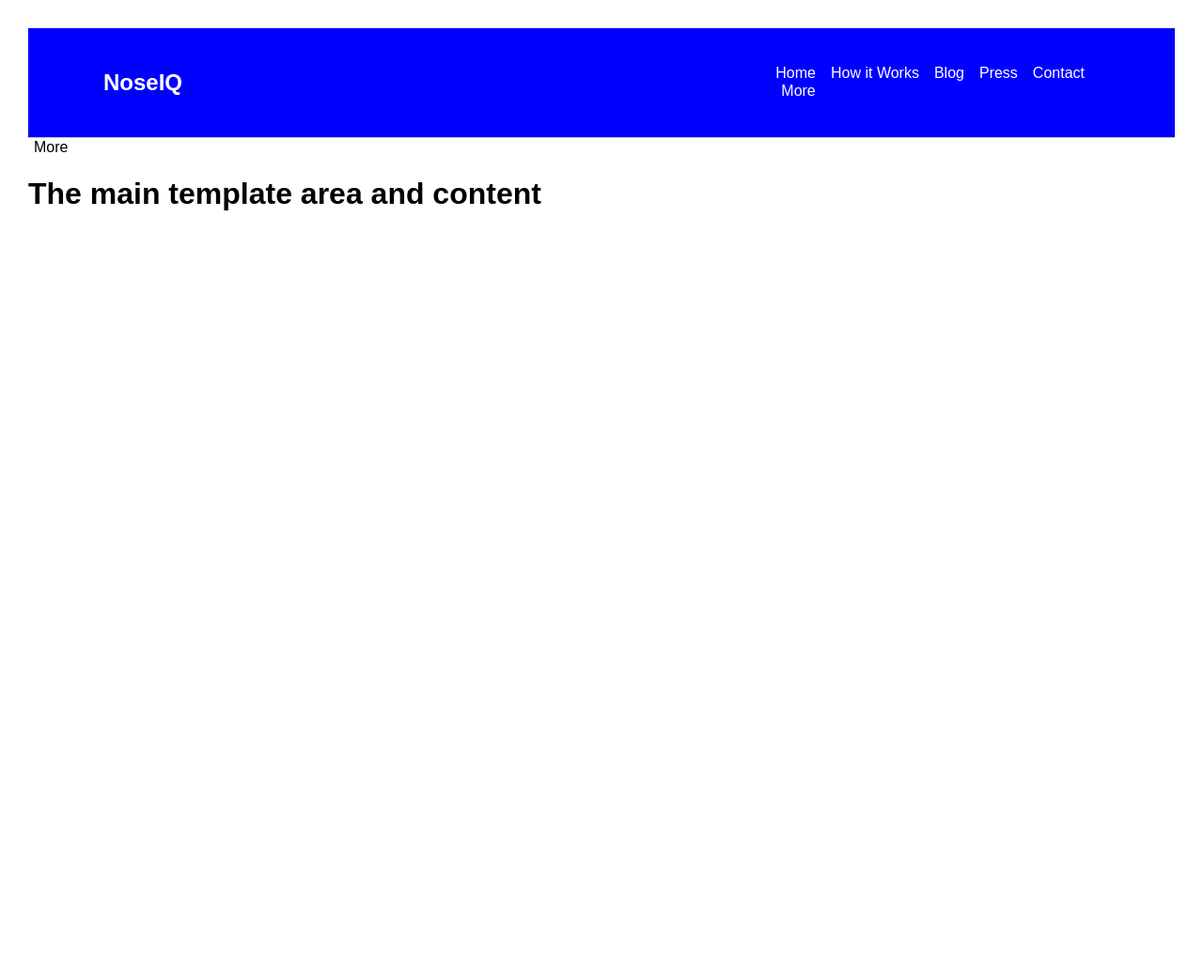
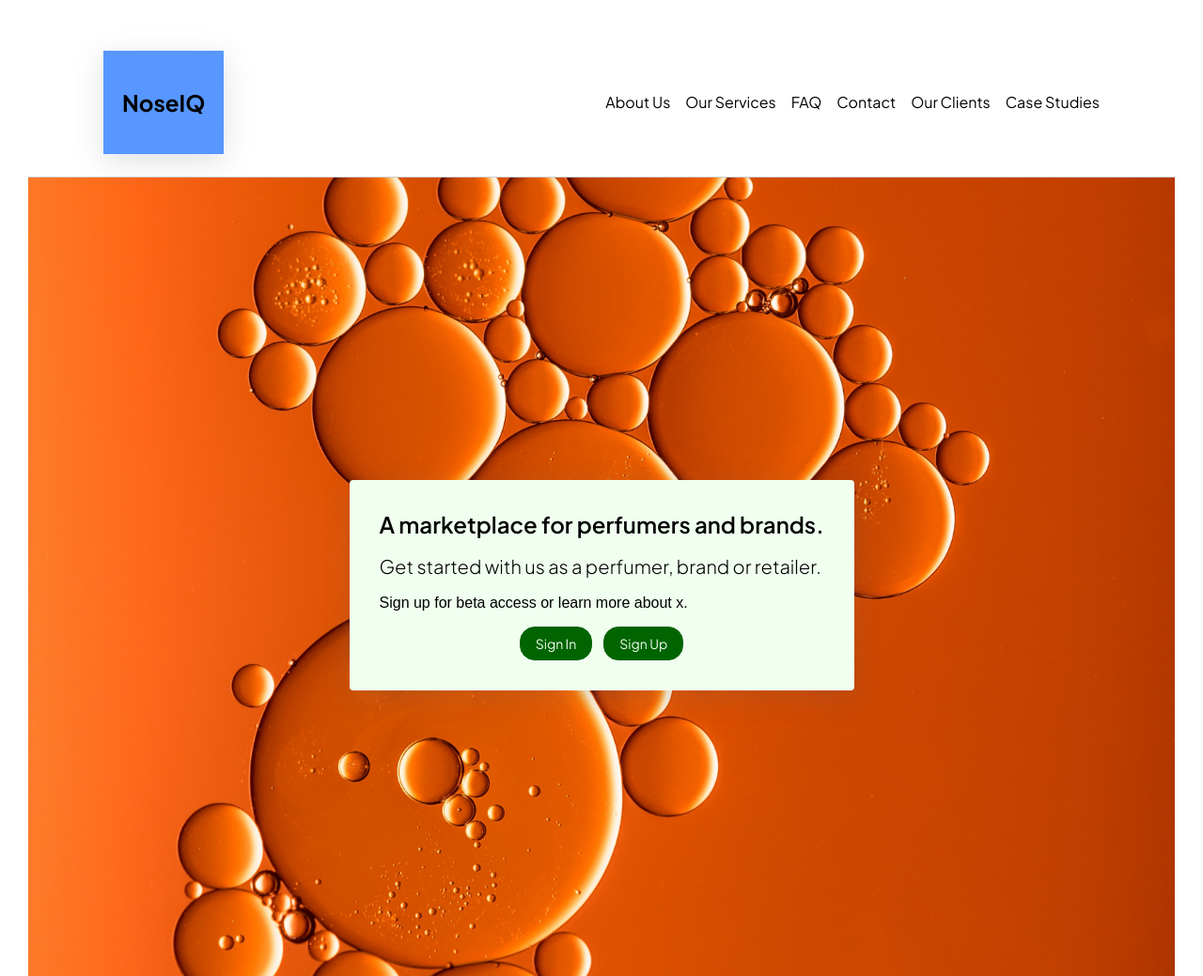
Before and after one commit to JoshuaWoodsdev/noseiqfrontend, a Gatsby site: page / in a window 1280 px wide. Shown: the whole page at 94% size. Before the commit the page ends 800 px from the top, so only its background shows below. Built offline with nearby package versions, Linux system fonts and the light colour scheme; Gatsby itself is replaced by a stand-in of ours.

Commit message:
setup of index page

```diff
--- a/package.json
+++ b/package.json
@@ -16,6 +16,8 @@
   },
   "dependencies": {
     "@clerk/themes": "^1.7.9",
+    "@fontsource/open-sauce-sans": "^5.0.7",
+    "@fontsource/plus-jakarta-sans": "^5.0.18",
     "gatsby": "^5.12.12",
     "gatsby-plugin-clerk": "^4.4.31",
     "gatsby-plugin-image": "^3.13.0",
--- a/src/components/Layout.js
+++ b/src/components/Layout.js
@@ -3,64 +3,25 @@ import React from "react";
 import NavBar from "./nav";
 import { Link } from "gatsby";
 import styled from 'styled-components';
-import StyledArticle from "./navComponents/navCard";
+import '@fontsource/plus-jakarta-sans/200.css';
+import '@fontsource/plus-jakarta-sans/300.css';
+import '@fontsource/plus-jakarta-sans/400.css';
+import '@fontsource/plus-jakarta-sans/500.css';
+import '@fontsource/plus-jakarta-sans/600.css';
+import '@fontsource/plus-jakarta-sans/700.css';
+import '@fontsource/plus-jakarta-sans/800.css';
+import '@fontsource/open-sauce-sans/400.css';
+import '@fontsource/open-sauce-sans/500.css';
+import '@fontsource/open-sauce-sans/600.css';
+import '@fontsource/open-sauce-sans/700.css';
+import '@fontsource/open-sauce-sans/800.css';
+import '@fontsource/open-sauce-sans/900.css';
 
-const DropdownButton = styled.button`
-  position: relative;
-  background: none;
-  border: none;
-  cursor: pointer;
-  color: black;
-  font-size: 0.9rem;
-  margin-right: 1rem;
-
-  @media (min-width: 60em) {
-    font-size: 1rem;
-  }
-`;
-
-const DropdownMenu = styled.div`
-  top: 100%;
-  left: 0;
-  width: auto;
-  display: ${(props) => (props.isOpen ? "flex" : "none")};
-  flex-direction: column;
-  background-color: black;
-  border: 1px solid #fff;
-  z-index: 1;
-`;
-
-const DropdownItem = styled(Link)`
-  text-decoration: none;
-  color: #fff;
-  padding: 0.5rem;
-
-  &:hover {
-    background-color: #444;
-  }
-`;
 
 const Layout = ({ children }) => {
-  const [isDropdownOpen, setDropdownOpen] = React.useState(false);
-
-  const handleDropdownToggle = () => {
-    setDropdownOpen(!isDropdownOpen);
-  };
-
   return (
     <div>
       <NavBar />
-      <div>
-        <DropdownButton onClick={handleDropdownToggle}>
-          More
-          <DropdownMenu isOpen={isDropdownOpen}>
-            <DropdownItem to="/press">
-              <StyledArticle />
-            </DropdownItem>
-            <DropdownItem to="/contact">Contact</DropdownItem>
-          </DropdownMenu>
-        </DropdownButton>
-      </div>
       <main>{children}</main>
     </div>
   );
--- a/src/components/nav.js
+++ b/src/components/nav.js
@@ -12,7 +12,6 @@ const StyledNavBar = styled.nav`
   padding: 1.5rem 2.5rem;
   box-sizing: border-box;
   border-bottom: 1px solid #ccc;
-  background-color: blue;
   height: fit-content;
 
   @media (min-width: 60em) {
@@ -26,18 +25,14 @@ const LogoContainer = styled.a`
   text-decoration: none;
   color: #fff; /* Set text color to white */
   font-weight: bold; /* Optional: Set font weight to bold */
-
-  img {
-    width: 2rem;
-    height: 2rem;
-    border-radius: 50%;
-    margin-right: 1rem;
-  }
+  background-color: #5797FF;
+  padding: 20px;
+  box-shadow: rgba(100, 100, 111, 0.2) 0px 7px 29px 0px;
 `;
 
 const NavLink = styled(Link)`
   text-decoration: none;
-  color: #fff; /* Set text color to white */
+  color: black;
   font-size: 0.9rem;
   margin-right: 1rem;
 
@@ -47,43 +42,6 @@ const NavLink = styled(Link)`
 
   @media (min-width: 60em) {
     font-size: 1rem;
-  }
-`;
-
-const DropdownButton = styled.button`
-  position: relative; /* Make the button container for absolute positioning */
-  background: none;
-  border: none;
-  cursor: pointer;
-  color: #fff; /* Set text color to white */
-  font-size: 0.9rem;
-  margin-right: 1rem;
-
-  @media (min-width: 60em) {
-    font-size: 1rem;
-  }
-`;
-
-const DropdownMenu = styled.div`
-  /* Remove position: absolute; */
-  top: 100%; /* Position below the button */
-  left: 0;
-  width: auto; /* Set the width to auto or 100% as needed */
-  display: ${(props) => (props.isOpen ? "flex" : "none")};
-  flex-direction: column;
-  background-color: black;
-  border: 1px solid #fff;
-  z-index: 1; /* Ensure the dropdown appears above other elements */
-`;
-
-
-
-const DropdownItem = styled(Link)`
-  text-decoration: none;
-  color: #fff; /* Set text color to white */
-  padding: 0.5rem;
-  &:hover {
-    background-color: #444; /* Optional: Change the background color on hover */
   }
 `;
 
@@ -97,26 +55,16 @@ const NavBar = () => {
   return (
     <StyledNavBar>
       <LogoContainer href="#" title="Home">
-        <h2>NoseIQ</h2>
+        <NavLink to="/" title="Home"><h2>NoseIQ</h2></NavLink>
       </LogoContainer>
       <div>
-        <NavLink to="/" title="Home">Home</NavLink>
-        <NavLink to="/how-it-works" title="How it Works">How it Works</NavLink>
-        <NavLink to="/blog" title="Blog">Blog</NavLink>
-        <NavLink to="/press" title="Press">Press</NavLink>
+
+        <NavLink to="/how-it-works" title="How it Works">About Us</NavLink>
+        <NavLink to="/blog" title="Blog">Our Services</NavLink>
+        <NavLink to="/press" title="Press">FAQ</NavLink>
         <NavLink to="/contact" title="Contact">Contact</NavLink>
-        <div>
-        <DropdownButton onClick={handleDropdownToggle}>
-          More
-          <DropdownMenu isOpen={isDropdownOpen}>
-            <DropdownItem to="/press"><StyledArticle />
-            </DropdownItem>
-
-            <DropdownItem to="/contact">Contact
-            </DropdownItem>
-          </DropdownMenu>
-        </DropdownButton>
-        </div>
+        <NavLink to="/contact" title="Contact">Our Clients</NavLink>
+        <NavLink to="/contact" title="Contact">Case Studies</NavLink>
       </div>
     </StyledNavBar>
   );
--- /dev/null
+++ b/src/components/navComponents/choiceCard.js
@@ -0,0 +1,76 @@
+import React from "react"
+import styled from 'styled-components';
+
+const ArticleContainer = styled.article`
+  max-width: 30rem;
+  margin: 0 auto;
+  padding: 2rem;
+  background-color: #f0fff0; /* Washed green background */
+  border-radius: 0.25rem;
+  color: black;
+  margin-bottom: 2rem;
+  box-shadow: rgba(100, 100, 111, 0.2) 0px 7px 29px 0px;
+`;
+
+const Title = styled.h1`
+  font-weight: 600;
+  font-size: 1.5rem;
+  margin-top: 0;
+  margin-bottom: 1rem;
+`;
+
+const Subtitle = styled.h2`
+  font-weight: 300;
+  font-size: 1.25rem;
+  margin-top: 0;
+  margin-bottom: 1rem;
+  line-height: 1.4;
+`;
+
+const Description = styled.p`
+  font-weight: 100;
+  font-size: 1rem;
+  margin-top: 0;
+  margin-bottom: 1rem;
+`;
+
+const ButtonGroup = styled.div`
+  display: flex;
+  justify-content: center;
+  align-items: center;
+`;
+
+const Button = styled.a`
+  font-size: 0.875rem;
+  border-radius: 1rem;
+  background-color: #006400; /* Dark green background */
+  color: #f0fff0; /* Washed green text */
+  text-decoration: none;
+  border: 1px solid #006400; /* Dark green border */
+  padding: 0.5rem 1rem;
+  margin-right: 0.75rem;
+
+  &:last-child {
+    margin-right: 0;
+  }
+
+  &:hover {
+    background-color: #008000; /* Lighter green on hover */
+  }
+`;
+
+
+const ChoiceComponent =() =>{
+return(
+<ArticleContainer>
+    <Title>A marketplace for perfumers and brands. </Title>
+    <Subtitle>Get started with us as a perfumer, brand or retailer.</Subtitle>
+    <Description>Sign up for beta access or learn more about x.</Description>
+    <ButtonGroup>
+        <Button href="#">Sign In</Button>
+        <Button href="#">Sign Up</Button>
+    </ButtonGroup>
+</ArticleContainer>
+)};
+
+export default ChoiceComponent;
--- a/src/components/navComponents/navCard.js
+++ /dev/null
@@ -1,76 +0,0 @@
-import React, { useState, useEffect } from "react";
-import styled from 'styled-components';
-
-const ArticleContainer = styled.article`
-  width: 20rem;
-  margin: 0 auto;
-  background-color: #fff;
-  border-radius: 0.25rem;
-  padding: 1.5rem;
-  border: 1px solid #ccc;
-`;
-
-const Image = styled.img`
-  border-radius: 50%;
-  height: 3rem;
-  width: 3rem;
-  display: inline-block;
-`;
-
-const Title = styled.h1`
-  font-size: 1rem;
-  margin-top: 0.5rem;
-`;
-
-const HorizontalRule = styled.hr`
-  width: 2rem;
-  border: 1px solid #ccc;
-  margin: 1rem auto;
-`;
-
-const Paragraph = styled.p`
-  line-height: 1.5;
-  text-align: center;
-  font-size: 0.875rem;
-  color: #333;
-`;
-
-const StyledArticle = ({ data }) => {
-  const [articleData, setArticleData] = useState(data);
-
-  useEffect(() => {
-    // Simulate data fetching
-    const fetchData = async () => {
-      try {
-        // Simulating a fetch request delay
-        await new Promise(resolve => setTimeout(resolve, 1000));
-
-        // Replace this with your actual data fetching logic
-        const newData = {
-          image: "http://example.com/image.jpg",
-          title: "Mimi Whitehouse",
-          content: "Quite affectionate and outgoing. She loves to get chin scratches and will roll around on the floor waiting for you to give her more of them."
-        };
-
-        setArticleData(newData);
-      } catch (error) {
-        console.error("Error fetching data:", error);
-      }
-    };
-
-    // Call fetchData once after the initial render
-    fetchData();
-  }, []); // Empty dependency array means this effect runs once after the initial render
-
-  return (
-    <ArticleContainer>
-      <div className="tc">
-        <Title>dasda</Title>
-        <HorizontalRule />
-      </div>
-      <Paragraph>adasd</Paragraph>
-    </ArticleContainer>
-  );
-};
-
-export default StyledArticle;
--- a/src/pages/index.js
+++ b/src/pages/index.js
@@ -1,12 +1,25 @@
 // src/pages/index.js
 import React from "react";
 import Layout from "../components/Layout";
+import ChoiceComponent from "../components/navComponents/choiceCard";
+import styled from 'styled-components';
 
+
+const CardHolder = styled.div`
+  height: 20px;
+  text-align:center;
+  display: flex;
+  height: auto;
+  justify-content: center;
+  padding-top: 50px
+  background-color: blue;
+`;
 
 const IndexPage = () => (
   <Layout>
-   <h1>The main template area and content </h1>
-
+     <CardHolder>
+      </CardHolder>
+    <ChoiceComponent/>
   </Layout>
 );
 
--- a/src/styles/global.css
+++ b/src/styles/global.css
@@ -1,6 +1,25 @@
 body {
-    padding: 0;
-    font-family: 'Arial', sans-serif;
-    background-color: rgb(255, 255, 255);
-    margin: 30px;
-  }
+  padding: 0;
+  font-family: 'Plus Jakarta Sans', sans-serif;
+  background-color: rgb(255, 255, 255);
+  margin: 30px;
+}
+
+p {
+  font-family: 'Open Sauce Sans', sans-serif;
+}
+
+main {
+  min-height: 800px;
+  max-height: auto;
+  display: flex;
+  flex-direction: column;
+  justify-content: center;
+  padding-top: 50px;
+  background-image: url('../images/background.jpg');
+  background-size: cover;
+  /* Adjust this as needed */
+  background-position: center;
+  /* Adjust this as needed */
+
+}
```
Also changed, not shown: src/components/navComponents/navCardHolder.js (deleted, +0 -16 lines), src/images/background.jpg (added), 2 other files.
